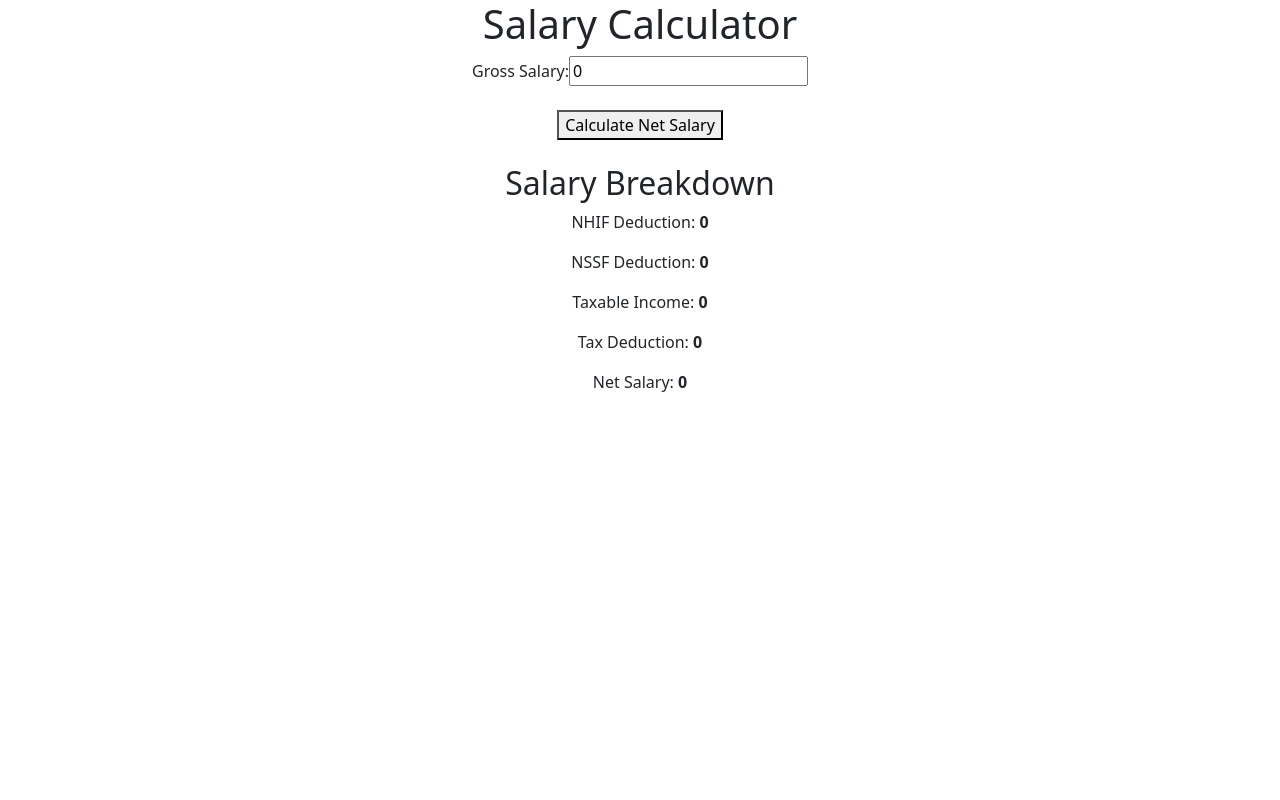
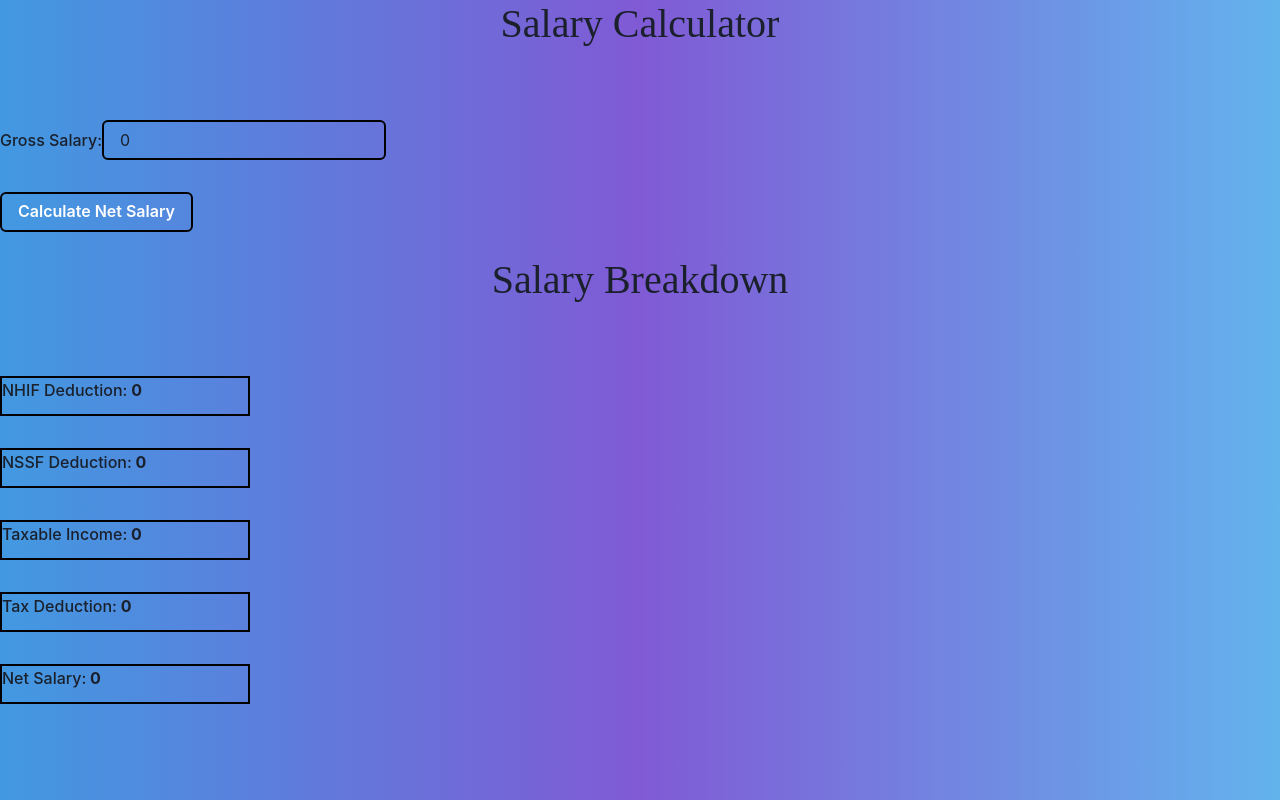
Before and after one commit to kinsiabdirahman/projsalarycalc, a React (Create React App) app: page / in a window 1280 px wide. Shown: the top 800 px of the page. Built offline with nearby package versions, Linux system fonts and the light colour scheme.

Commit message:
added style

```diff
--- a/src/App.js
+++ b/src/App.js
@@ -1,12 +1,15 @@
 import "./App.css";
 import EmployeeSalary from "./EmployeeSalary";
 import "bootstrap/dist/css/bootstrap.min.css";
-
+import { ChakraProvider } from "@chakra-ui/react";
 function App() {
   return (
+    <ChakraProvider>
     <div>
+
       <EmployeeSalary />
     </div>
+    </ChakraProvider>
   );
 }
 
--- a/src/EmployeeSalary.js
+++ b/src/EmployeeSalary.js
@@ -1,5 +1,7 @@
 import { useState } from "react";
 import { calculateNetSalary } from "./salaryUtils";
+import { Box, Heading } from "@chakra-ui/react";
+import { Button, FormControl, FormLabel, Input } from "@chakra-ui/react";
 
 function EmployeeSalary() {
   const [grossSalary, setGrossSalary] = useState(0);
@@ -9,57 +11,9 @@ function EmployeeSalary() {
   const [taxDeduction, setTaxDeduction] = useState(0);
   const [netSalary, setNetSalary] = useState(0);
 
-  // function calculateNetSalary() {
-  //   const nhifRates = [0, 150, 300, 400, 500, 600, 750, 850, 900, 1000];
-  //   const nhifDeductions = [0, 150, 300, 400, 500, 600, 750, 850, 900, 1000];
 
-  //   let nhifDeduction = 0;
-  //   let nssfDeduction = 0;
-  //   let taxableIncome = 0;
-  //   let taxDeduction = 0;
-  //   let netSalary = 0;
 
-  //   if (grossSalary <= 6000) {
-  //     nssfDeduction = 0.06 * grossSalary;
-  //   } else if (grossSalary > 6000 && grossSalary <= 18000) {
-  //     nssfDeduction = 360;
-  //   } else if (grossSalary > 18000) {
-  //     nssfDeduction = 480;
-  //   }
 
-  //   for (let i = 0; i < nhifRates.length; i++) {
-  //     if (grossSalary <= nhifRates[i]) {
-  //       nhifDeduction = nhifDeductions[i];
-  //       break;
-  //     }
-  //   }
-
-  //   taxableIncome = grossSalary - nssfDeduction - nhifDeduction - 1408;
-
-  //   if (taxableIncome <= 12298) {
-  //     taxDeduction = 0;
-  //   } else if (taxableIncome > 12298 && taxableIncome <= 23885) {
-  //     taxDeduction = 0.1 * (taxableIncome - 12298);
-  //   } else if (taxableIncome > 23885 && taxableIncome <= 35472) {
-  //     taxDeduction = 0.15 * (taxableIncome - 23885) + 1159;
-  //   } else if (taxableIncome > 35472 && taxableIncome <= 47059) {
-  //     taxDeduction = 0.2 * (taxableIncome - 35472) + 2894;
-  //   } else if (taxableIncome > 47059 && taxableIncome <= 58646) {
-  //     taxDeduction = 0.25 * (taxableIncome - 47059) + 4894;
-  //   } else if (taxableIncome > 58646 && taxableIncome <= 70833) {
-  //     taxDeduction = 0.3 * (taxableIncome - 58646) + 7549;
-  //   } else {
-  //     taxDeduction = 0.35 * (taxableIncome - 70833) + 13797;
-  //   }
-
-  //   netSalary = grossSalary - nssfDeduction - nhifDeduction - taxDeduction;
-
-  //   setNhifDeduction(nhifDeduction);
-  //   setNssfDeduction(nssfDeduction);
-  //   setTaxableIncome(taxableIncome);
-  //   setTaxDeduction(taxDeduction);
-  //   setNetSalary(netSalary);
-  // }
 
   function handleCalculateNetSalary() {
     const {
@@ -77,42 +31,77 @@ function EmployeeSalary() {
   }
 
   return (
-    <div className="App">
+    <Box w='100%'
+    h='1000px'
+    bgGradient='linear(to-r, blue.400, purple.500, blue.300)'>
+
+    <Heading color={"grey.100"} fontFamily={"Times new roman"} marginBottom={"2em"} textAlign="center">
+    {/* <div className="App"> */}
       <h1>Salary Calculator</h1>
+      </Heading>
+
       <form>
-        <label>
-          Gross Salary:
-          <input
-            type="number"
-            value={grossSalary}
-            onChange={(e) => setGrossSalary(e.target.value)}
-          />
-        </label>
-        <br />
-        <br />
-        <button type="button" onClick={handleCalculateNetSalary}>
+        <Box>
+      <FormControl>
+        <FormLabel>Gross Salary:
+        <Input type="text" value={grossSalary}
+            onChange={(e) => setGrossSalary(e.target.value)} width border="2px solid black"/></FormLabel><br />
+      </FormControl>
+
+        <Button type="button" onClick={handleCalculateNetSalary} colorScheme="black"
+      size="md"
+      variant="solid"
+      _hover={{ bg: "black.700" }} border="2px solid black">
           Calculate Net Salary
-        </button>
+        </Button>
+        </Box>
+      <br />
+      <Heading color={"grey.100"} fontFamily={"Rampage Monoline"} marginBottom={"2em"} textAlign="center">
+      <h1>Salary Breakdown</h1>
+      </Heading>
+
+      <Box >
+      <FormControl>
+        <FormLabel border="2px solid black" w={250} h={10}>NHIF Deduction:
+        <strong> {nhifDeduction} </strong></FormLabel><br />
+      </FormControl>
+      </Box>
+
+      <Box >
+      <FormControl>
+        <FormLabel border="2px solid black" w={250} h={10}>NSSF Deduction:
+        <strong> {nssfDeduction} </strong></FormLabel><br />
+      </FormControl>
+      </Box>
+
+      <Box >
+      <FormControl>
+        <FormLabel border="2px solid black" w={250} h={10}>Taxable Income:
+        <strong> {taxableIncome} </strong></FormLabel><br />
+      </FormControl>
+      </Box>
+      <Box >
+      <FormControl>
+        <FormLabel border="2px solid black" w={250} h={10}>Tax Deduction:
+        <strong> {taxDeduction} </strong></FormLabel><br />
+      </FormControl>
+      </Box>
+
+      <Box >
+      <FormControl>
+        <FormLabel border="2px solid black" w={250} h={10}>Net Salary:
+        <strong> {netSalary} </strong></FormLabel><br />
+      </FormControl>
+      </Box>
       </form>
-      <br />
-      <h2>Salary Breakdown</h2>
-      <p>
-        NHIF Deduction: <strong>{nhifDeduction}</strong>
-      </p>
-      <p>
-        NSSF Deduction: <strong>{nssfDeduction}</strong>
-      </p>
-      <p>
-        Taxable Income: <strong>{taxableIncome}</strong>
-      </p>
-      <p>
-        Tax Deduction: <strong>{taxDeduction}</strong>
-      </p>
-      <p>
-        Net Salary: <strong>{netSalary}</strong>
-      </p>
-    </div>
+    </Box>
+
+
+
+
   );
 }
 
+
+
 export default EmployeeSalary;
```
Also changed, not shown: package.json (+7 -0 lines), 1 other file (tests, documents, lock files or other folders).
